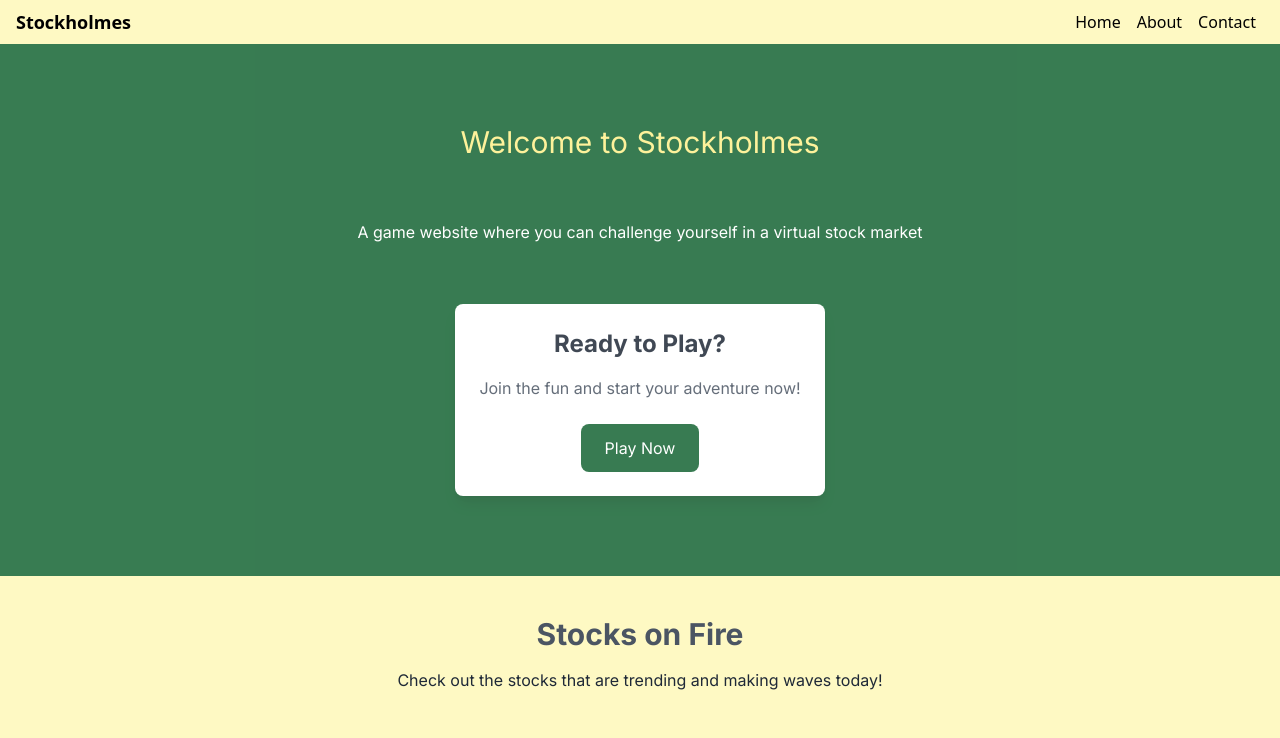
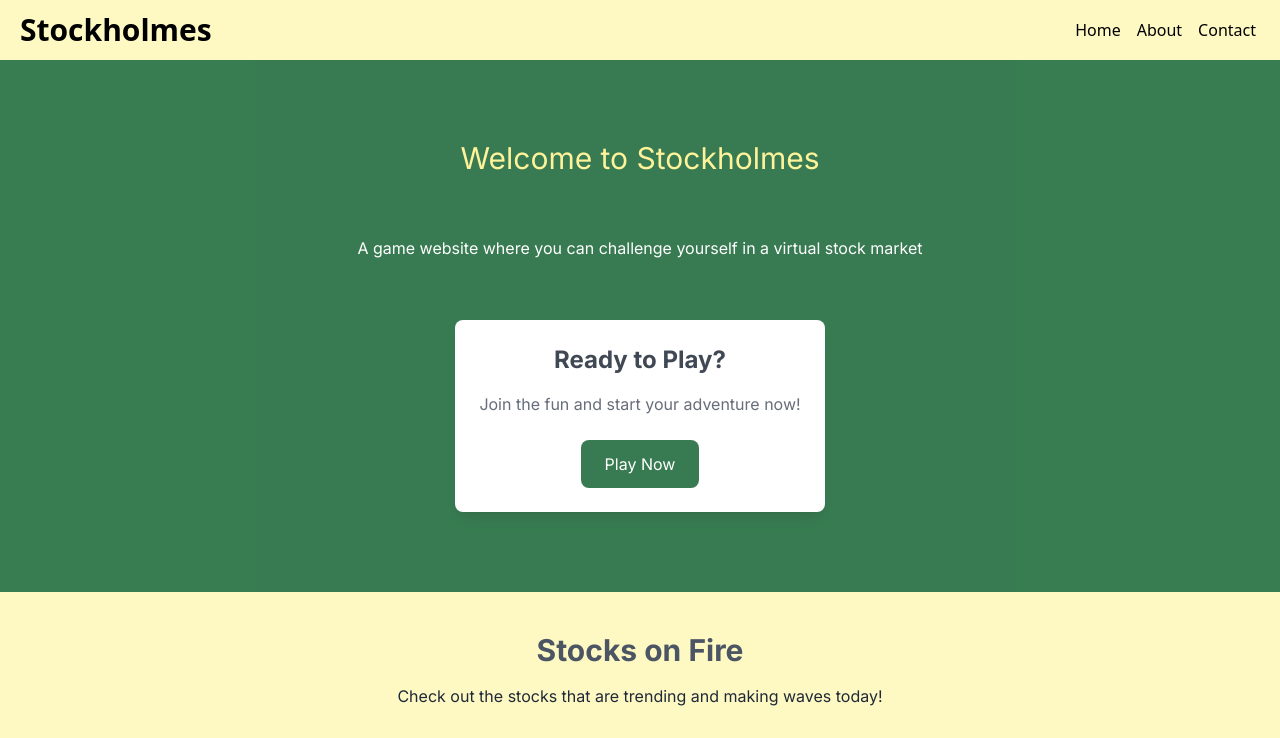
Before and after one commit to IRekik/stockholmes, a Next.js app: page / in a window 1280 px wide. Shown: the top 738 px of the page. Built offline with nearby package versions, Linux system fonts and the light colour scheme.

Commit message:
Changed logo to bigger

```diff
--- a/components/layout/Header.tsx
+++ b/components/layout/Header.tsx
@@ -1,7 +1,7 @@
 const Header: React.FC = () => {
   return (
     <header className="flex items-center justify-between px-4 py-2 bg-yellow-100">
-      <a href="/" className="text-lg font-semibold text-black">Stockholmes</a>
+      <a href="/" className="text-3xl font-semibold text-black p-1">Stockholmes</a>
       <nav>
         <a href="/" className="text-black hover:text-blue-700 mx-2">Home</a>
         <a href="/about" className="text-black hover:text-blue-700 mx-2">About</a>
```
